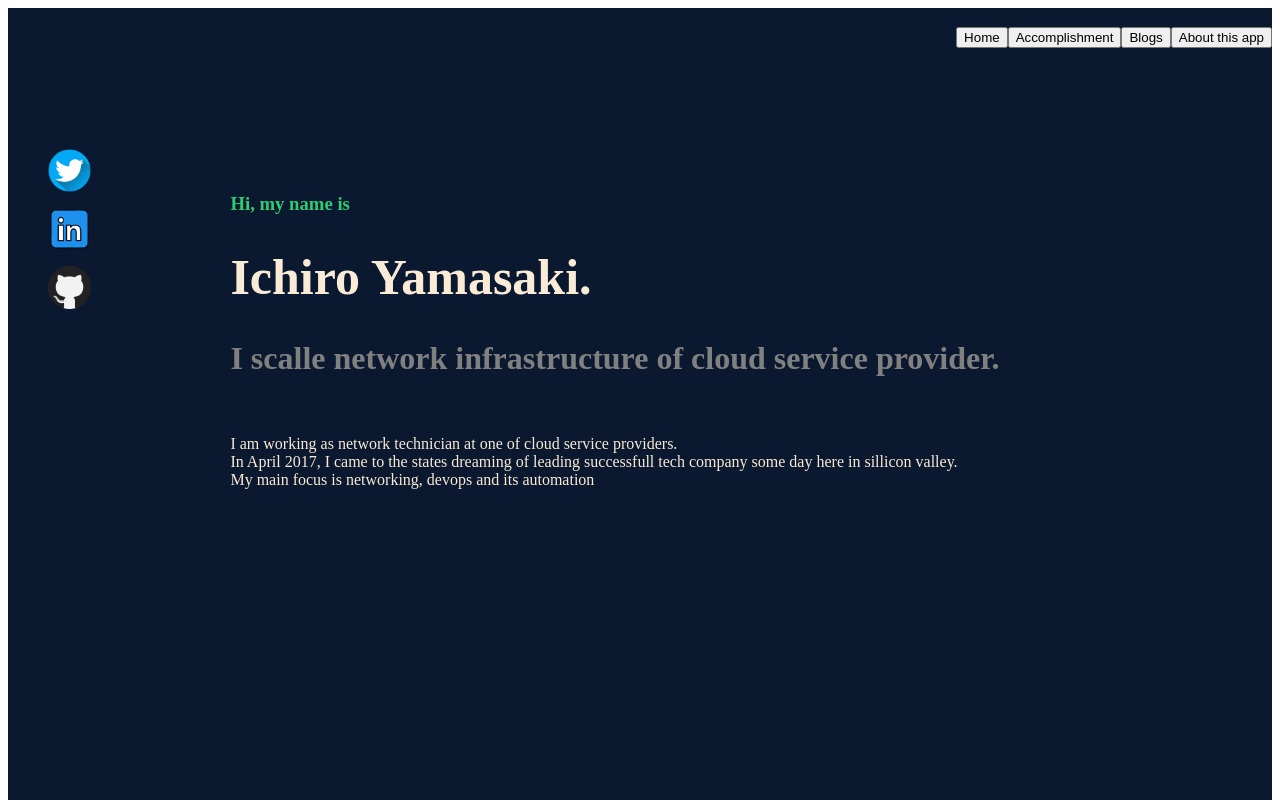
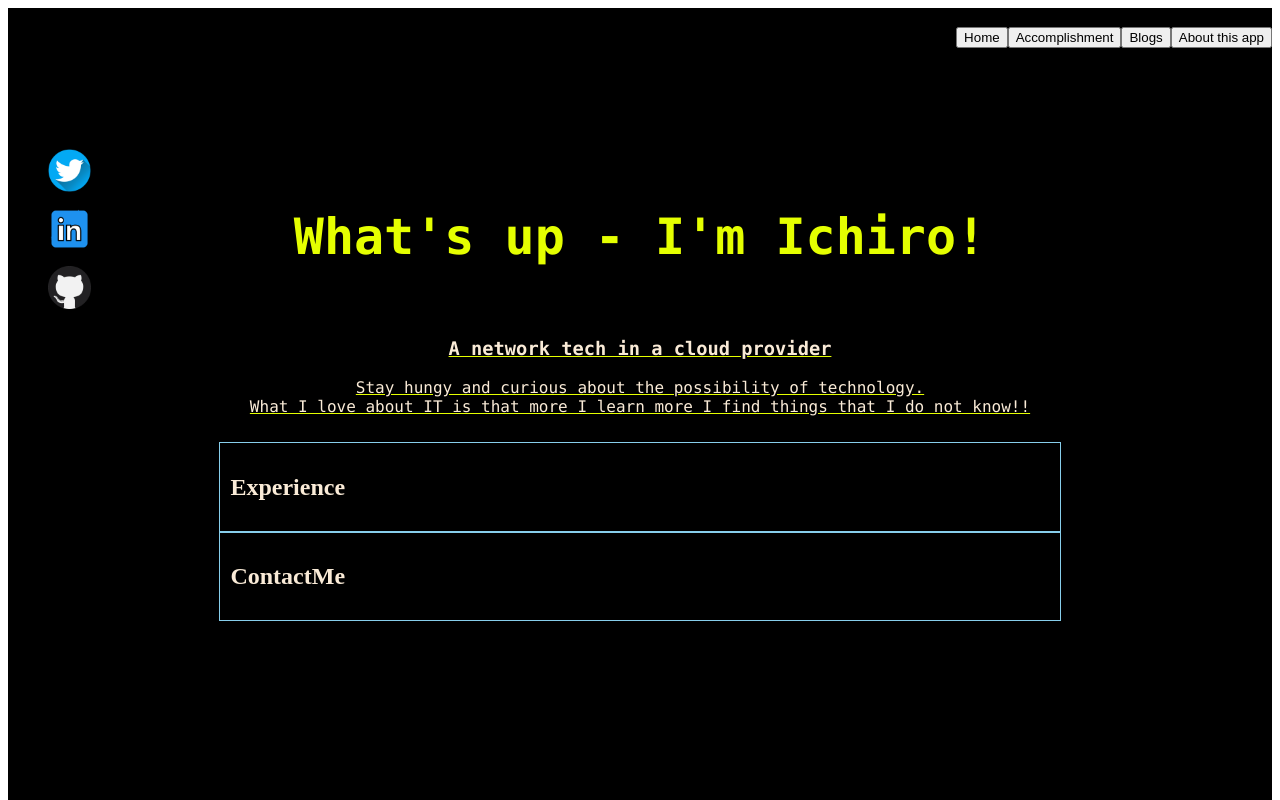
Before and after one commit to ichi-theinterface/portfolio-app, a React (Create React App) app: page / in a window 1280 px wide. Shown: the top 800 px of the page. Built offline with nearby package versions, Linux system fonts and the light colour scheme.

Commit message:
styled the page with css 05-30

```diff
--- a/src/App.css
+++ b/src/App.css
@@ -45,12 +45,12 @@ menu, ol, ul, li {
 .frame {
   height: 1000px;
   width: 100%;
-  background: #0a192f;
+  background: #0a2f13;
 }
 
 .canvas {
   height: 100%;
-  background-color: #0a192f;
+  background-color: #000000;
   overflow: hidden;
 }
 
@@ -59,7 +59,6 @@ menu, ol, ul, li {
   padding-bottom: 0.5%;
   padding-right: 4%;
   text-align: right;
-  background: #0a192f;
   height: 10%;
   width: 100%;
   margin: auto;
@@ -79,18 +78,17 @@ menu, ol, ul, li {
   right: 10%;
   width: 80%;
   height: 100%;
-  background: #0a192f;
 }
 
 .background {
-  background-color: #0a192f;
+  background-color: #0a2f13;
 }
 
 .center {
   margin: 0 auto;
   width: 70%;
   text-align: left;
-  background-color: #0a192f;
+  background-color: #0a2f13;
   padding: 25px 0;
 }
 
@@ -104,7 +102,7 @@ menu, ol, ul, li {
   width: 80%;
   height: auto;
   text-align: left;
-  background: #0a192f;
+  background: #000000;
 }
 
 .BriefIntroduction {
@@ -115,13 +113,55 @@ menu, ol, ul, li {
   margin: auto auto;
   width: 80%;
   height: auto;
-  background: #0a192f;
+  background: #000000;
+  text-align: center;
+  font-family: "Lucida Console";
+  text-decoration: underline;
+  text-decoration-color: rgb(229, 255, 0);
   color: antiquewhite;
 }
 
+.Introduction {
+  border:1px solid skyblue;
+  padding-top: 1%;
+  padding-bottom: 1%;
+  padding-left: 1%;
+  padding-right: 1%;
+  color: antiquewhite;
+  margin: auto auto;
+  width: 80%;
+  height: auto;
+}
+
+.Experience {
+  border:1px solid skyblue;
+  padding-top: 1%;
+  padding-bottom: 1%;
+  padding-left: 1%;
+  padding-right: 1%;
+  color: antiquewhite;
+  margin: auto auto;
+  width: 80%;
+  height: auto;
+}
+
+.ContactMe {
+  border:1px solid skyblue;
+  padding-top: 1%;
+  padding-bottom: 1%;
+  padding-left: 1%;
+  padding-right: 1%;
+  color: antiquewhite;
+  margin: auto auto;
+  width: 80%;
+  height: auto;
+}
+
 .NameinGreeting {
+  text-align: center;
   font-size:50px;
-  color: antiquewhite;
+  font-family: "Lucida Console";
+  color: rgb(229, 255, 0);
 }
 
 .HiMyNameIs {
@@ -139,4 +179,5 @@ menu, ol, ul, li {
 
 .sample {
   border:1px solid skyblue;
+  background: #0a192f;
 }
--- a/src/component/BriefIntroduction.js
+++ b/src/component/BriefIntroduction.js
@@ -2,9 +2,10 @@ import React from 'react';
 
 const BriefIntroduction = () => (
     <div className="BriefIntroduction">
-      <p>I am working as network technician at one of cloud service providers. <br/>
-          In April 2017, I came to the states dreaming of leading successfull tech company some day here in sillicon valley. <br/>
-          My main focus is networking, devops and its automation
+      <h3>A network tech in a cloud provider</h3>
+      <p>
+          Stay hungy and curious about the possibility of technology. <br/>
+          What I love about IT is that more I learn more I find things that I do not know!!
       </p>
     </div>
   );
--- /dev/null
+++ b/src/component/ContactMe.js
@@ -0,0 +1,9 @@
+import React from 'react';
+
+const ContactMe = () => (
+    <div className='ContactMe'>
+        <h2>ContactMe</h2>
+    </div>
+  );
+
+  export default ContactMe;
--- /dev/null
+++ b/src/component/Experience.js
@@ -0,0 +1,9 @@
+import React from 'react';
+
+const Experience = () => (
+    <div className='Experience'>
+        <h2>Experience</h2>
+    </div>
+  );
+
+  export default Experience;
--- a/src/component/Greeting.js
+++ b/src/component/Greeting.js
@@ -3,9 +3,7 @@ import React from 'react';
 const Greeting = () => (
     <div className="greeting">
      <p>
-      <h3 className="HiMyNameIs">Hi, my name is </h3>
-      <h1 className="NameinGreeting ">Ichiro Yamasaki.</h1>
-      <h1 className="OneLineDescription">I scalle network infrastructure of cloud service provider.</h1>
+      <h1 className="NameinGreeting">What's up - I'm Ichiro!</h1>
       </p>
     </div>
   );
--- /dev/null
+++ b/src/component/Introduction.js
@@ -0,0 +1,17 @@
+import React from 'react';
+
+const Introduction = () => (
+    <div className='Introduction'>
+        <h2>Introduction</h2>
+        <p>Hello! My name is Ichiro and I enjoy learning technology related to IT.
+            I started my career in IT two years ago as customer support tech.
+            Since then, I experienced in wide range of positions related computer networking
+            such as administrator for enterprises and scaling technician for cloud/internet service providers.
+            What I love about IT is that more I learn I find more things I do not know!! </p>
+        <p>Recently, I have strong interest in programing becaseuse I believe it opens up the door for my career.
+            For the next step, I hope to work for site reliability engineering or web front-end development.
+        </p>
+    </div>
+  );
+
+  export default Introduction;
--- a/src/component/Main.js
+++ b/src/component/Main.js
@@ -1,11 +1,16 @@
 import React from 'react';
-import Greeting from './Greeting'
-import BriefIntroduction from './BriefIntroduction'
+import Greeting from './Greeting';
+import BriefIntroduction from './BriefIntroduction';
+import Introduction from './Introduction';
+import Experience from './Experience';
+import ContactMe from './ContactMe'
 
 const Main = () => (
     <div className="main">
       <Greeting />
       <BriefIntroduction />
+      <Experience />
+      <ContactMe />
     </div>
   );
 
```
